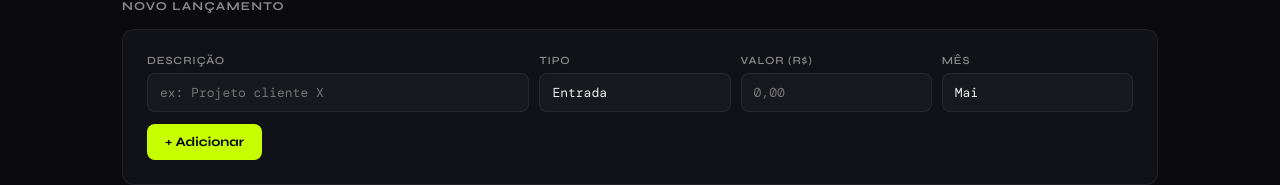
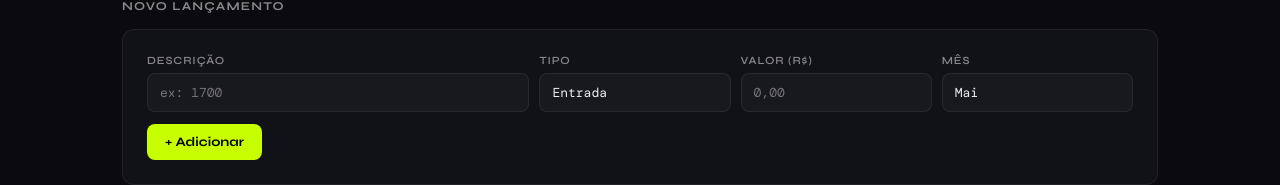
Before and after one commit to alananjos06/educador-financeiro-inteligente, a React (Vite) app: page / in a window 1280 px wide. Shown: the part 494-679 px from the top of the page. Built offline with nearby package versions, Linux system fonts and the light colour scheme.

Commit message:
ajuste na descrição

```diff
--- a/index.html
+++ b/index.html
@@ -1,4 +1,4 @@
-<!DOCTYPE html>
+ <!DOCTYPE html>
 <html lang="pt-BR">
   <head>
     <meta charset="UTF-8" />
--- a/src/components/Dashboard.jsx
+++ b/src/components/Dashboard.jsx
@@ -80,7 +80,7 @@ export default function Dashboard() {
           <div className={styles.formRow}>
             <div className={styles.field}>
               <label>Descrição</label>
-              <input value={form.desc} onChange={e => handleChange('desc', e.target.value)} placeholder="ex: Projeto cliente X" />
+              <input value={form.desc} onChange={e => handleChange('desc', e.target.value)} placeholder="ex: 1700" />
             </div>
             <div className={styles.field}>
               <label>Tipo</label>
```
